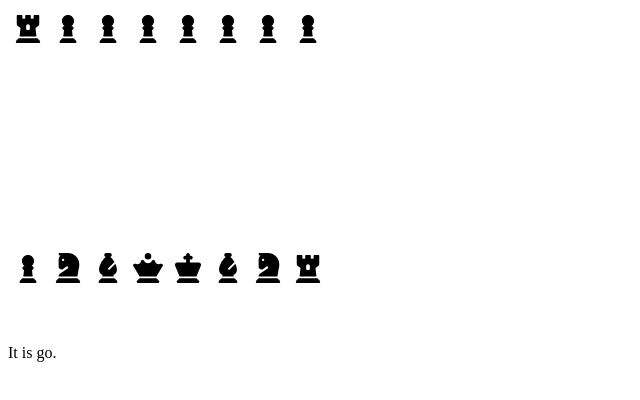
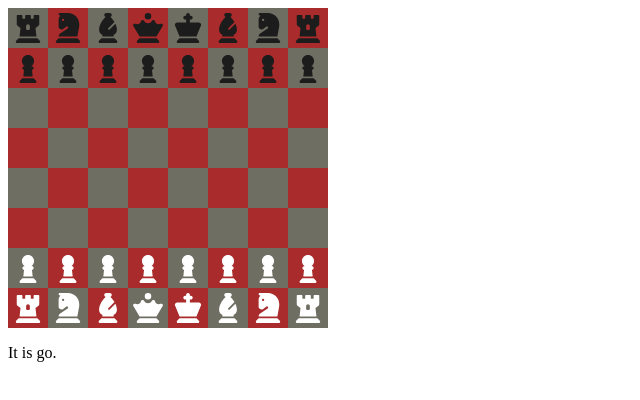
Before and after one commit to ColinOsborn/js-chess, a plain HTML site: page index.html in a window 1280 px wide. Shown: the whole page, without its empty margins (0-640 px from the left). Drawn offline with Linux system fonts and the light colour scheme.

Commit message:
implemented peices on board and gameboard itself

```diff
--- a/app.js
+++ b/app.js
@@ -20,9 +20,21 @@ function createBoard() {
     square.classList.add('square')
     square.innerHTML = startPiece
     square.setAttribute('square-id', i)
-    const row = Math.floor( 63 - i / 8 ) + 1
-    if (row % 2 === 0 )
-    // square.classList.add('beige')
+    const row = Math.floor( (63 - i) / 8 ) + 1
+    if (row % 2 === 0 ) {
+      square.classList.add(i % 2 === 0 ? "beige" : "brown")
+    } else {
+      square.classList.add(i % 2 === 0 ? "brown" : "beige")
+    }
+
+    if ( i <= 15 ) {
+      square.firstChild.firstChild.classList.add('black')
+    }
+
+    if (i >= 48) {
+      square.firstChild.firstChild.classList.add('white')
+    }
+
     gameBoard.append(square)
   })
 }
--- a/styles.css
+++ b/styles.css
@@ -24,3 +24,11 @@
 .brown {
   background-color: rgb(169, 43, 43);
 }
+
+.black {
+  fill: rgb(28, 28, 28);
+}
+
+.white {
+  fill:rgb(255, 255, 255);
+}
```
